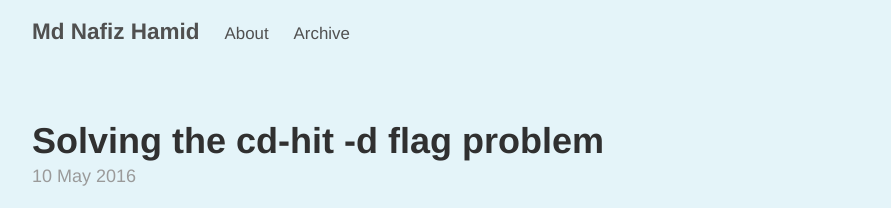
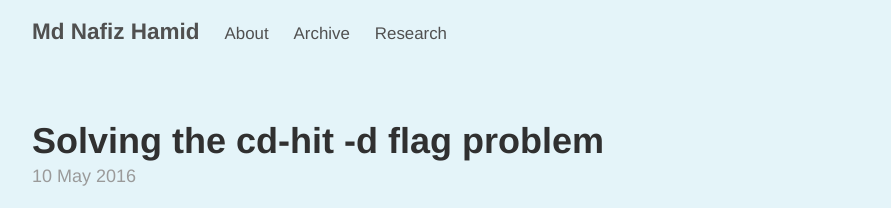
Before and after one commit to nafizh/nafizh.github.io, a Jekyll site: the page built from index.html, in a window 1280 px wide. Shown: the top 208 px of the page, without its empty margins (194-1085 px from the left). Built offline with Jekyll 4.4.1, drawn with Linux system fonts in a browser that asks for light colours; the list of posts is cut into pages by our own code.

Commit message:
added research link

```diff
--- a/_config.yml
+++ b/_config.yml
@@ -35,6 +35,6 @@ github:
 pages_list:
   About: '/about'
   Archive: '/archive'
-
+  Research: '/research'
 # Google services
 google_analytics: UA-72747784-1
```
Also changed, not shown: research.md (added).
